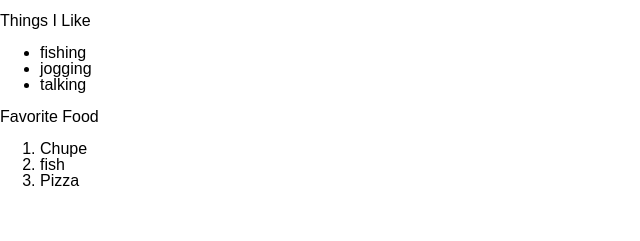
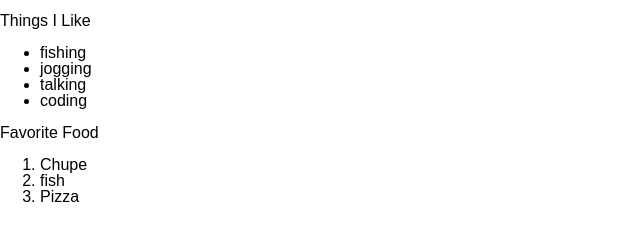
Before and after one commit to Elro1118/hello-world, a website: page public/index.html in a window 1280 px wide. Shown: the part 147-388 px from the top of the page, without its empty margins (0-640 px from the left). Drawn offline with Linux system fonts and the light colour scheme.

Commit message:
Adding coding as a hobby

```diff
--- a/public/index.html
+++ b/public/index.html
@@ -16,6 +16,7 @@
       <li>fishing</li>
       <li>jogging</li>
       <li>talking</li>
+      <li>coding</li>
     </ul>
 
     <head>Favorite Food</head>
```
